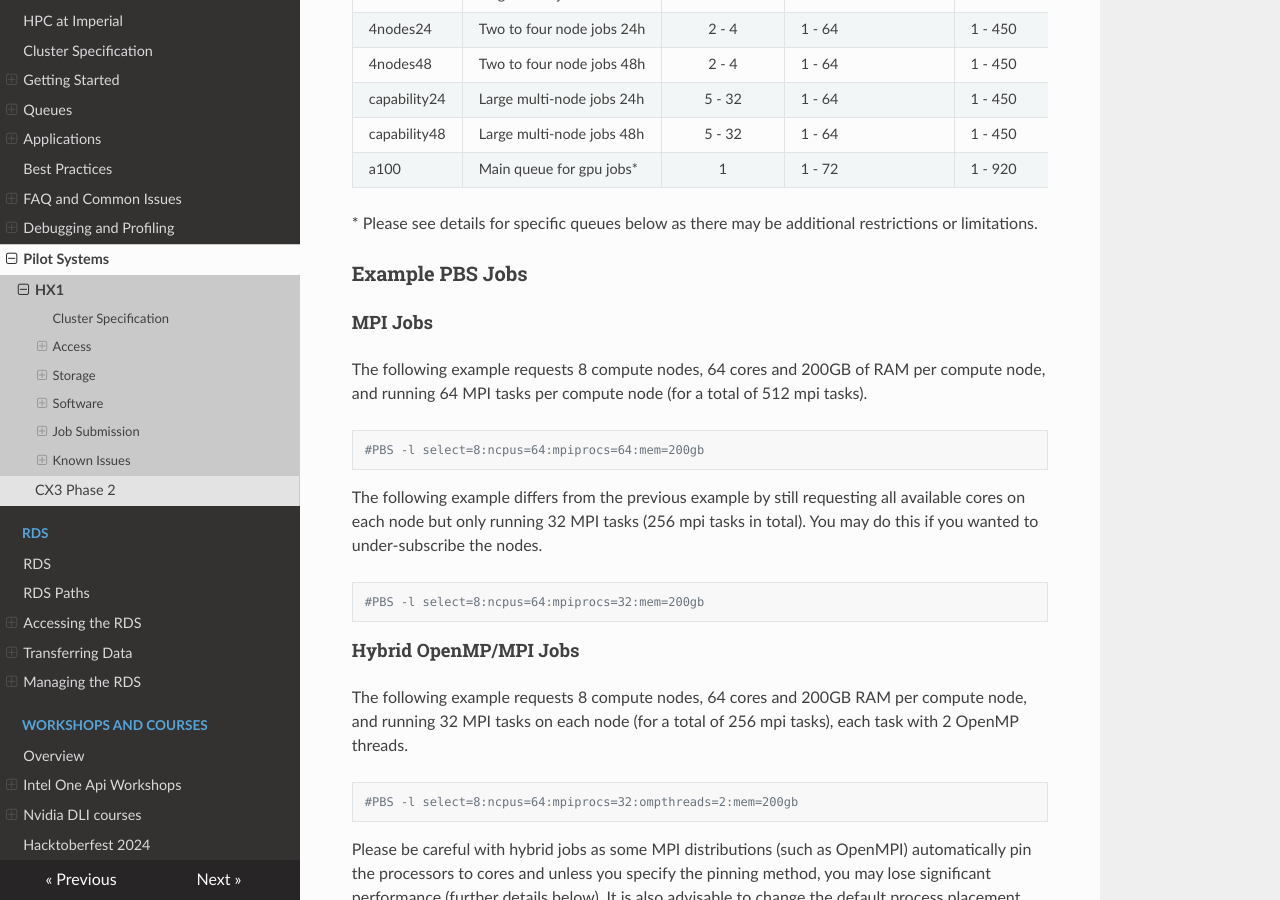
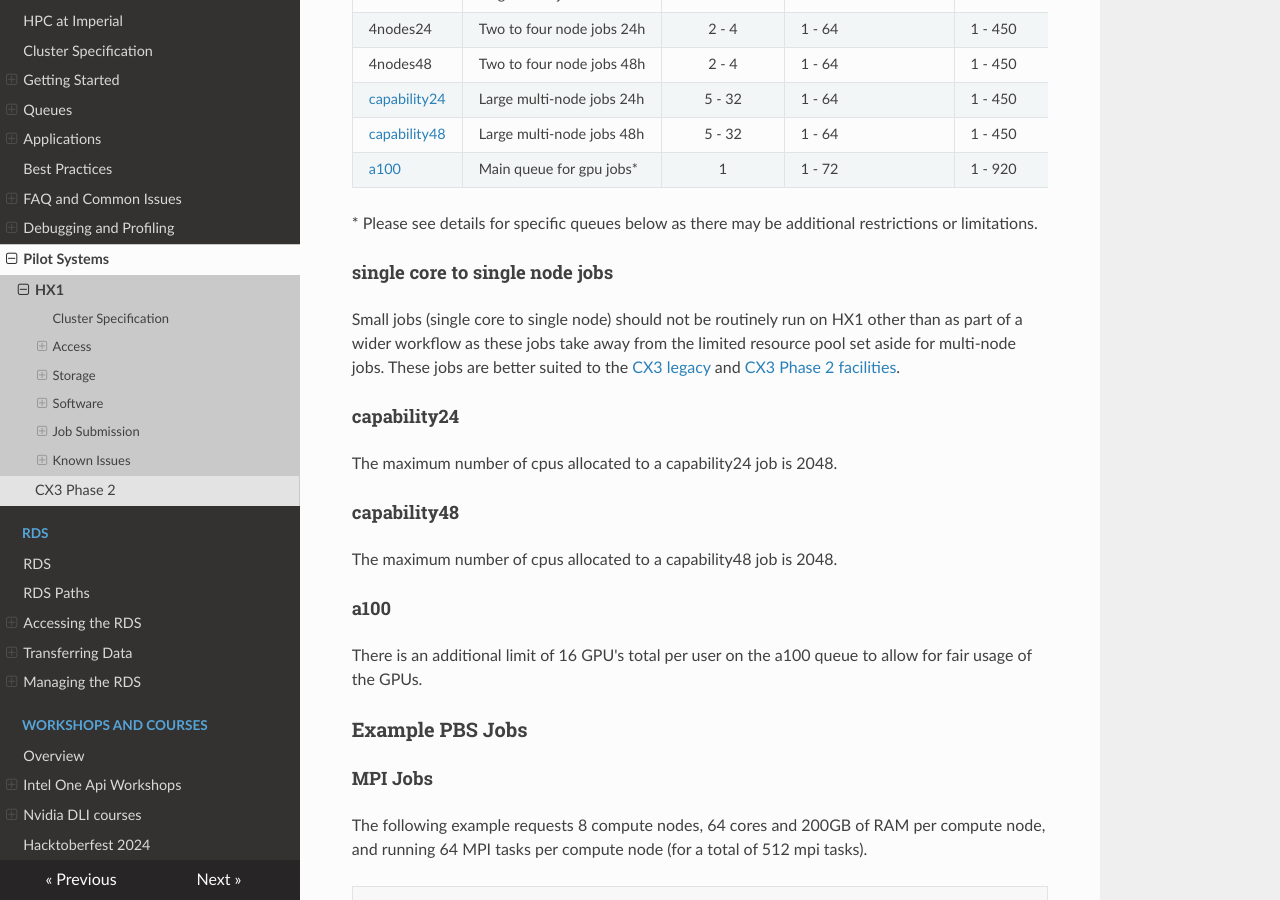
Before and after one commit to ImperialCollegeLondon/icl-rcs-user-guide, an MkDocs documentation site: the page built from docs/hpc/pilot/hx1.md, in a window 1280 px wide and 900 px high, scrolled down 9434 px. Built offline with MkDocs 1.6.1, drawn with Linux system fonts in a browser that asks for light colours; nearby versions of some CDN libraries.

Commit message:
Some fixes to links, update to text and cleanup prior to CX3 Phase 2 update to documentation.

```diff
--- a/docs/hpc/pilot/hx1.md
+++ b/docs/hpc/pilot/hx1.md
@@ -346,17 +346,33 @@ The following queues of jobs are supported:
 
 | Queue | Use Cases | Nodes per job | No. of cores per node<br>(ncpus) | Mem per node<br>(GB) | Walltime<br>(hrs) |
 | ----- | --------- | :-------------: | ---------------------------- | -------- | -------------- |
-| small24 | Low core jobs 24h | 1 | 1 - 16 | 1 - 128 | 0 - 24 |
-| small72 | Low core jobs 72h | 1 | 1 - 16 | 1 - 128 | 24 - 72 |
-| medium24 | Single-node jobs 24h | 1 | 1 - 64 | 1 - 450 | 0 - 24 |
-| medium72 | Single-node jobs 72h | 1 | 1 - 64 | 1 - 450 | 24 - 72 |
+| [small24](#single-core-to-single-node-jobs) | Low core jobs 24h | 1 | 1 - 16 | 1 - 128 | 0 - 24 |
+| [small72](#single-core-to-single-node-jobs) | Low core jobs 72h | 1 | 1 - 16 | 1 - 128 | 24 - 72 |
+| [medium24](#single-core-to-single-node-jobs) | Single-node jobs 24h | 1 | 1 - 64 | 1 - 450 | 0 - 24 |
+| [medium72](#single-core-to-single-node-jobs) | Single-node jobs 72h | 1 | 1 - 64 | 1 - 450 | 24 - 72 |
 | 4nodes24 | Two to four node jobs 24h | 2 - 4 | 1 - 64 | 1 - 450 | 0 - 24 |
 | 4nodes48 | Two to four node jobs 48h | 2 - 4 | 1 - 64 | 1 - 450 | 24 - 48 |
-| capability24 | Large multi-node jobs 24h | 5 - 32 | 1 - 64 | 1 - 450 | 0 - 24 |
-| capability48 | Large multi-node jobs 48h | 5 - 32 | 1 - 64 | 1 - 450 | 24 - 48 |
-| a100 | Main queue for gpu jobs* | 1 | 1 - 72 | 1 - 920 | 0 - 72 |
+| [capability24](#capability24) | Large multi-node jobs 24h | 5 - 32 | 1 - 64 | 1 - 450 | 0 - 24 |
+| [capability48](#capability48) | Large multi-node jobs 48h | 5 - 32 | 1 - 64 | 1 - 450 | 24 - 48 |
+| [a100](#a100) | Main queue for gpu jobs* | 1 | 1 - 72 | 1 - 920 | 0 - 72 |
 
 \* Please see details for specific queues below as there may be additional restrictions or limitations.
+
+#### single core to single node jobs
+
+Small jobs (single core to single node) should not be routinely run on HX1 other than as part of a wider workflow as these jobs take away from the limited resource pool set aside for multi-node jobs. These jobs are better suited to the [CX3 legacy](../getting-started/index.md) and [CX3 Phase 2 facilities](./cx3-phase2.md).
+
+#### capability24
+
+The maximum number of cpus allocated to a capability24 job is 2048.
+
+#### capability48
+
+The maximum number of cpus allocated to a capability48 job is 2048.
+
+#### a100
+
+There is an additional limit of 16 GPU's total per user on the a100 queue to allow for fair usage of the GPUs.
 
 ### Example PBS Jobs
 #### MPI Jobs
```
Also changed, not shown: docs/hpc/getting-started/index.md (+9 -5 lines), docs/hpc/getting-started/running-your-first-job.md (+4 -4 lines), docs/hpc/pilot/cx3-phase2.md (+2 -2 lines), docs/hpc/queues/job-sizing-guidance.md (+5 -5 lines), docs/hpc/queues/mpi-jobs.md (+4 -4 lines).
